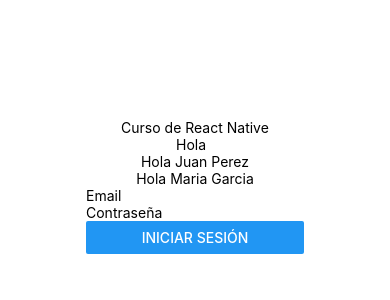
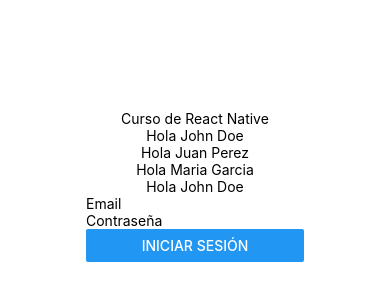
Before and after one commit to COANelmejor/curso-react-native-introduccion, a React Native app: screen / in a window 390 px wide. Shown: the part 236-536 px from the top of the page. Built offline with nearby package versions, Linux system fonts and the light colour scheme.

Commit message:
Ejemplo 1 de defaultProps

```diff
--- a/App.js
+++ b/App.js
@@ -13,6 +13,7 @@
       <Saludar />
       <Saludar firstname="Juan" lastname="Perez" />
       <Saludar firstname="Maria" lastname="Garcia" />
+      <Saludar />
       <LoginForm />
     </View>
   );
--- a/src/components/Saludar.js
+++ b/src/components/Saludar.js
@@ -1,6 +1,9 @@
 import { Text } from 'react-native';
 
-export default function Saludar({firstname, lastname}) {
+export default function Saludar({
+    firstname = 'John',
+    lastname = 'Doe'
+}) {
     return (
         <Text>
             Hola {firstname} {lastname}
```
